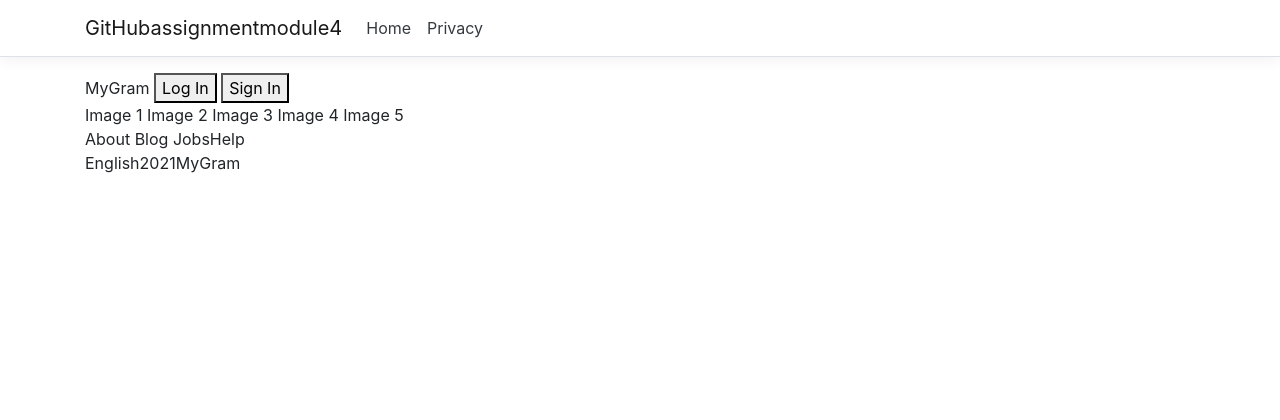
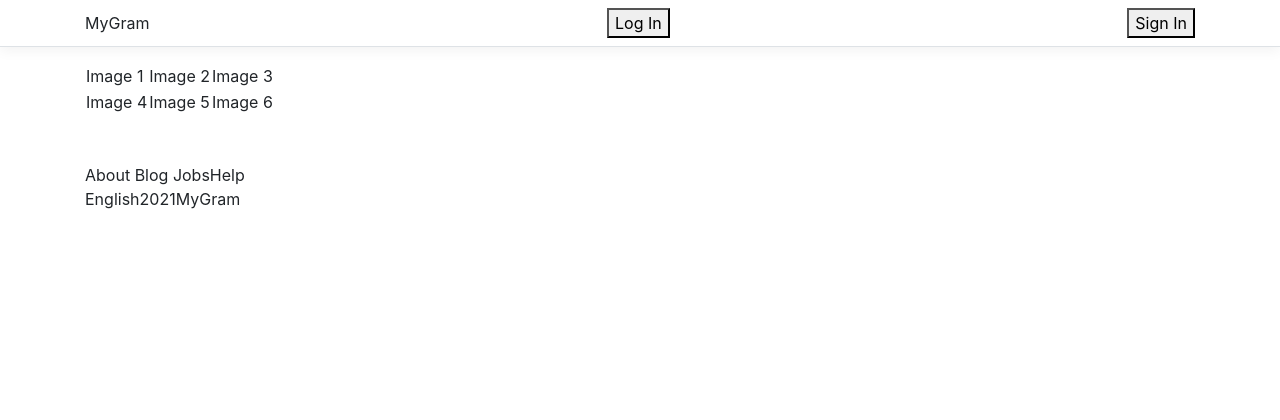
Before and after one commit to Cris1330/MyGram-Project, an ASP.NET Core app: page / in a window 1280 px wide. Shown: the top 420 px of the page. Run offline with ASP.NET Core 8, Linux system fonts and the light colour scheme.

Commit message:
This is the third assignment

```diff
--- a/GitHubassignmentmodule4/GitHubassignmentmodule4/Views/Home/Index.cshtml
+++ b/GitHubassignmentmodule4/GitHubassignmentmodule4/Views/Home/Index.cshtml
@@ -1,12 +1,35 @@
-<spam>MyGram</spam>
-<button>Log In</button>
-<button> Sign In</button>
+
+<table>
+    <tbody>
+        <tr>
+            <td>
+                <spam>Image 1</spam>
+
+            </td>
+            <td>
+                <spam>Image 2</spam>
+            </td>
+            <td>
+                <spam>Image 3</spam>
+            </td>
+        </tr>
+        <tr>
+            <td>
+                <spam>Image 4</spam>
+            </td>
+            <td>
+                <spam>Image 5</spam>
+            </td>
+            <td><spam>Image 6</spam>
+            </td>
+        </tr>
+    </tbody>
+
+</table>
+
 <br />
-<spam>Image 1</spam>
-<spam>Image 2</spam>
-<spam>Image 3</spam>
-<spam>Image 4</spam>
-<spam>Image 5</spam>
+
+
 <br />
 <spam>About </spam><spam>Blog</spam><spam> Jobs</spam><spam>Help</spam>
 <br />
--- a/GitHubassignmentmodule4/GitHubassignmentmodule4/Views/Shared/_Layout.cshtml
+++ b/GitHubassignmentmodule4/GitHubassignmentmodule4/Views/Shared/_Layout.cshtml
@@ -9,23 +9,13 @@
 </head>
 <body>
     <header>
+
         <nav class="navbar navbar-expand-sm navbar-toggleable-sm navbar-light bg-white border-bottom box-shadow mb-3">
             <div class="container">
-                <a class="navbar-brand" asp-area="" asp-controller="Home" asp-action="Index">GitHubassignmentmodule4</a>
-                <button class="navbar-toggler" type="button" data-toggle="collapse" data-target=".navbar-collapse" aria-controls="navbarSupportedContent"
-                        aria-expanded="false" aria-label="Toggle navigation">
-                    <span class="navbar-toggler-icon"></span>
-                </button>
-                <div class="navbar-collapse collapse d-sm-inline-flex flex-sm-row-reverse">
-                    <ul class="navbar-nav flex-grow-1">
-                        <li class="nav-item">
-                            <a class="nav-link text-dark" asp-area="" asp-controller="Home" asp-action="Index">Home</a>
-                        </li>
-                        <li class="nav-item">
-                            <a class="nav-link text-dark" asp-area="" asp-controller="Home" asp-action="Privacy">Privacy</a>
-                        </li>
-                    </ul>
-                </div>
+                <spam>MyGram</spam>
+                <button>Log In</button>
+                <button> Sign In</button>
+
             </div>
         </nav>
     </header>
```
